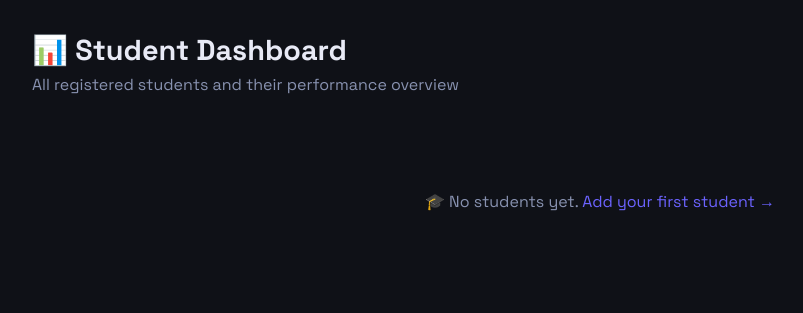
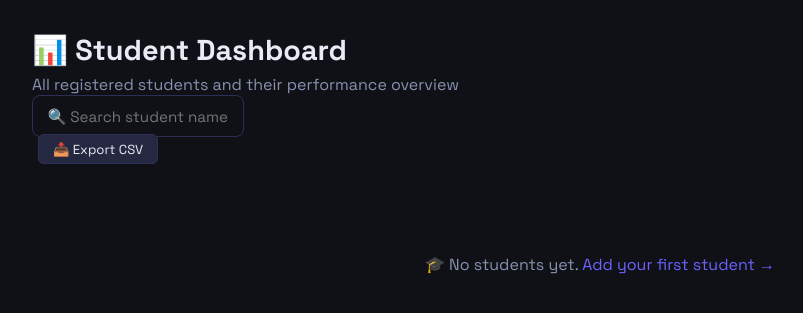
Before and after one commit to Jiyagupta20/AcadPredict, a Flask app: page /dashboard in a window 1280 px wide. Shown: the part 58-371 px from the top of the page, without its empty margins (40-843 px from the left). Run offline with Flask 3, Linux system fonts and the light colour scheme; a user stored in the database is signed in.

Commit message:
feat: implement real-time student search in dashboard

```diff
--- a/templates/dashboard.html
+++ b/templates/dashboard.html
@@ -18,8 +18,16 @@
   </nav>
   <main class="container">
     <div class="page-header">
-      <h2>📊 Student Dashboard</h2>
-      <p>All registered students and their performance overview</p>
+      <div class="header-content">
+        <h2>📊 Student Dashboard</h2>
+        <p>All registered students and their performance overview</p>
+      </div>
+      <div class="header-actions">
+        <div class="search-container">
+          <input type="text" id="studentSearch" placeholder="🔍 Search student name..." autocomplete="off">
+        </div>
+        <a href="{{ url_for('export_students') }}" class="btn-sm btn-export">📥 Export CSV</a>
+      </div>
     </div>
     {% with messages = get_flashed_messages(with_categories=true) %}
       {% for cat, msg in messages %}
@@ -77,6 +85,26 @@
       <p>🎓 No students yet. <a href="{{ url_for('student_info') }}">Add your first student →</a></p>
     </div>
     {% endif %}
-  </main>
+  <script>
+    document.addEventListener('DOMContentLoaded', () => {
+      const searchInput = document.getElementById('studentSearch');
+      const tableRows = document.querySelectorAll('.data-table tbody tr');
+
+      if (searchInput) {
+        searchInput.addEventListener('input', () => {
+          const query = searchInput.value.toLowerCase().strip();
+          tableRows.forEach(row => {
+            const name = row.querySelector('td:nth-child(2)').textContent.toLowerCase();
+            row.style.display = name.includes(query) ? '' : 'none';
+          });
+        });
+      }
+    });
+
+    // Custom strip for JS
+    String.prototype.strip = function() {
+      return this.trim();
+    };
+  </script>
 </body>
 </html>
```
